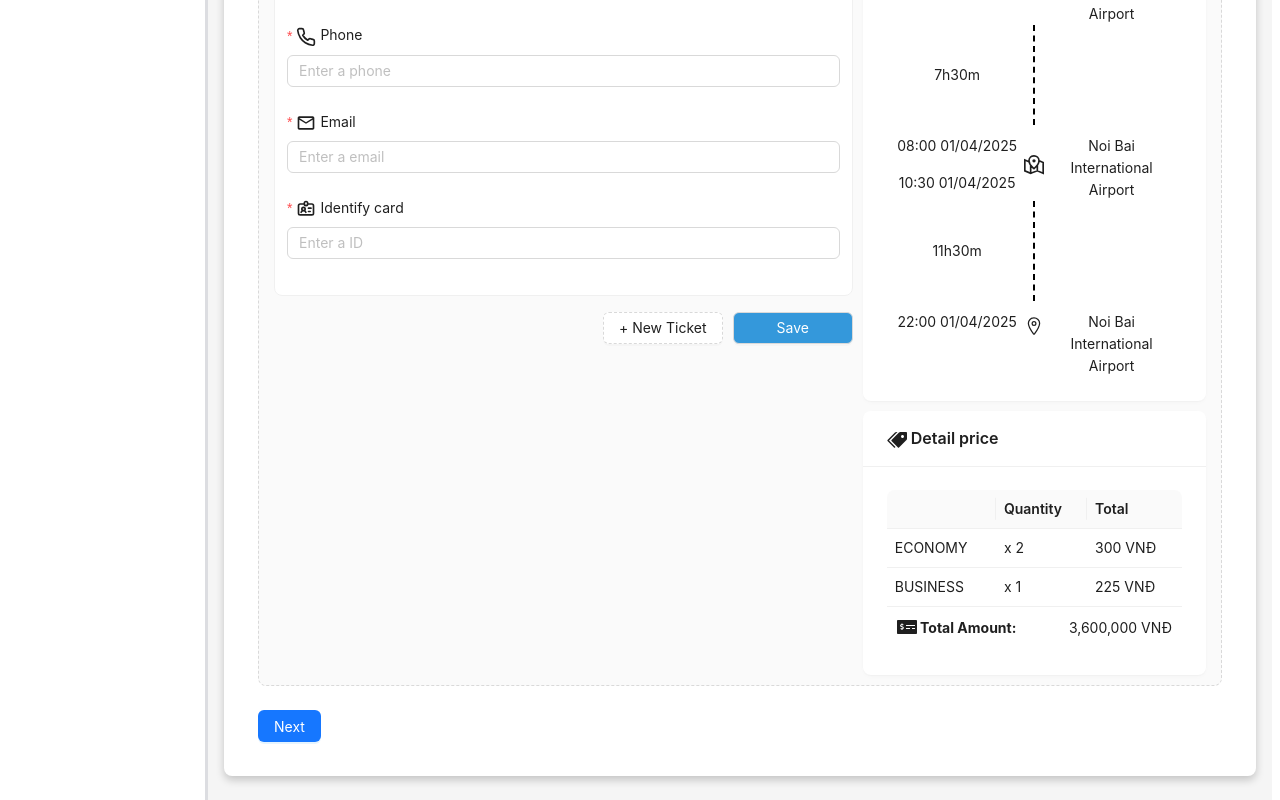
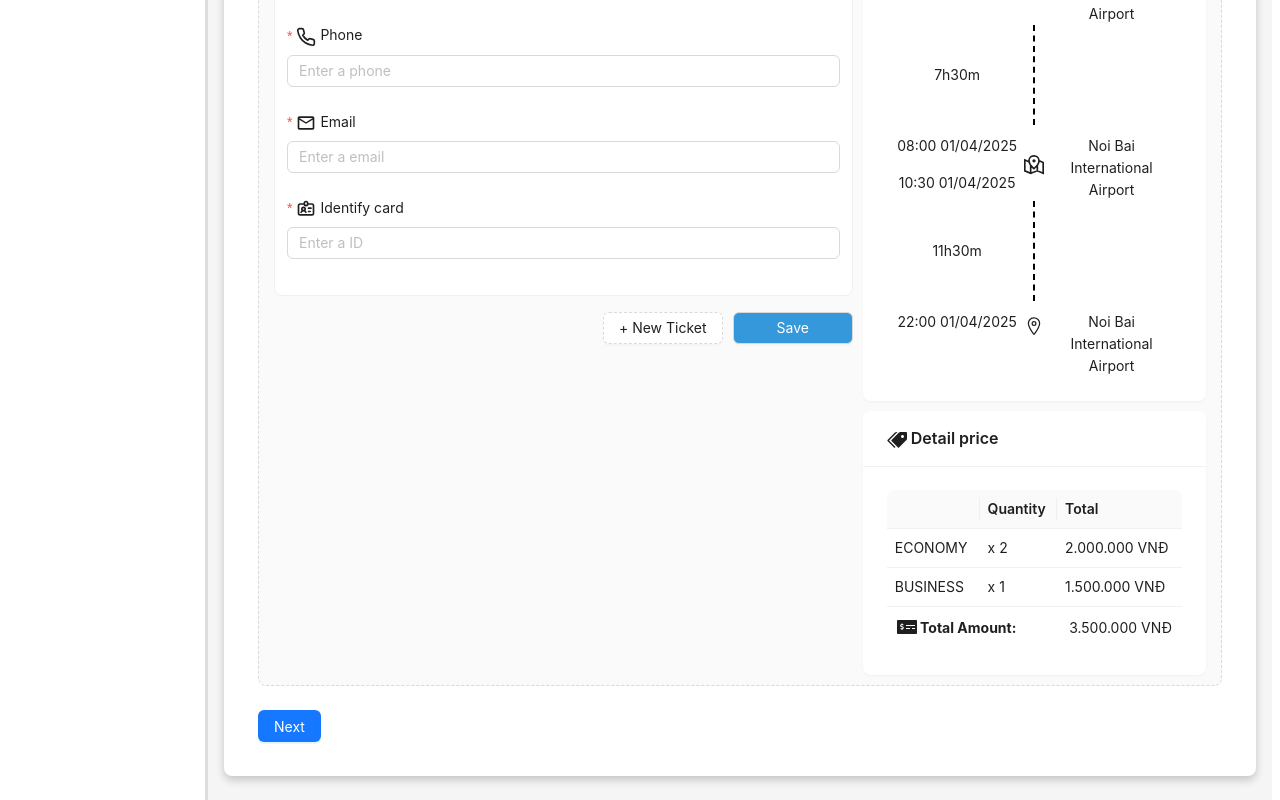
Before and after one commit to NHACTAOHOCBAI/Booking_Flight_FE, a React (Vite) app: page /admin/manage-flight/booking/1 in a window 1280 px wide. Shown: the part 474-1274 px from the top of the page. Built offline with nearby package versions, Linux system fonts and the light colour scheme.

Commit message:
sua lai ticket

```diff
--- a/src/globalType.tsx
+++ b/src/globalType.tsx
@@ -27,7 +27,7 @@ export const flightData: IFlightTable[] = [
     arrivalAirportId: '2',
     departureTime: '2025-04-01T00:30:00Z',
     arrivalTime: '2025-04-01T22:00:00Z',
-    originPrice: 150,
+    originPrice: 1000000,
     interAirport: [
       {
         airportId: '2',
@@ -82,7 +82,7 @@ export const flightData: IFlightTable[] = [
     arrivalAirportId: '5',
     departureTime: '2025-04-04T09:00:00Z',
     arrivalTime: '2025-04-04T11:30:00Z',
-    originPrice: 220,
+    originPrice: 1000000,
     interAirport: [],
     seat: [
       { seatId: '1', quantity: 55 },
--- a/src/pages/admin/booking/firstStep/detailPrice/detailPrice.tsx
+++ b/src/pages/admin/booking/firstStep/detailPrice/detailPrice.tsx
@@ -12,6 +12,8 @@ interface IDetailPrice {
 }
 const DetailPrice = () => {
     const bookingTicketsList = useAppSelector(state => state.bookingTicketsList)
+    const bookingFlight = useAppSelector(state => state.bookingFlight)
+    console.log(toFLight(bookingFlight.id).originPrice);
     const detailPriceColumns: TableProps<IDetailPrice>['columns'] = [
         {
             title: '',
@@ -29,7 +31,7 @@ const DetailPrice = () => {
             title: 'Total',
             key: 'total',
             render: (_, value) => (
-                `${value.price * value.quantity} VNĐ`
+                < div > {(value.price * value.quantity).toLocaleString('vi-VN')} VNĐ</div>
             ),
         },
     ];
@@ -45,8 +47,13 @@ const DetailPrice = () => {
         .map(seat => ({
             seatName: seat.seatName as string,
             quantity: seatCount[seat.id!] as number,
-            price: seat.price! * toFLight(bookingTicketsList[0].flightId).originPrice / 100
+            price: seat.price! * toFLight(bookingFlight.id).originPrice / 100
         }));
+    console.log(detailPriceData);
+    let totalAmount = 0;
+    detailPriceData.forEach((value) => {
+        totalAmount += value.price * value.quantity
+    })
     return (
         <Card
             title={<div><ImPriceTags style={{ width: 20, height: 20, verticalAlign: "middle" }} /> Detail price</div>}
@@ -57,7 +64,7 @@ const DetailPrice = () => {
                 <div style={{ fontWeight: "bold" }}>
                     <FaMoneyCheckAlt style={{ width: 20, height: 20, verticalAlign: "middle", marginBottom: 4 }} /> Total Amount:
                 </div>
-                <div>3,600,000 VNĐ</div>
+                <div>{totalAmount.toLocaleString('vi-VN')} VNĐ</div>
             </div>
         </Card>
     )
```
